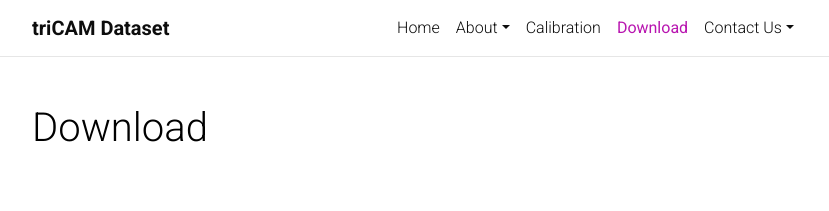
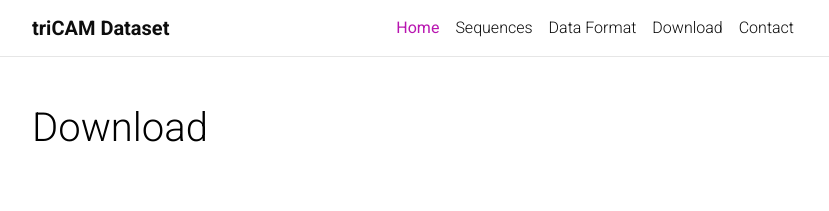
Before and after one commit to anikesadia/triCam-dataset, a Jekyll site: the page download/index.html, which Jekyll copies as it is, in a window 1280 px wide. Shown: the top 211 px of the page, without its empty margins (223-1052 px from the left). Built offline with Jekyll 4.4.1, drawn with Linux system fonts in a browser that asks for light colours; comment, search, counter and statistics services are not loaded; a style sheet for code colours, icons or effects is not loaded.

Commit message:
Update index.html

```diff
--- a/download/index.html
+++ b/download/index.html
@@ -99,37 +99,21 @@
                     <ul class="navbar-nav ml-auto flex-nowrap">
 
                         <!-- Home -->
+                        <li class="nav-item active">
+                            <a class="nav-link" href="/triCam-dataset/">Home<span class="sr-only">(current)</span></a>
+                        </li>
+
                         <li class="nav-item ">
-                <a class="nav-link" href="/triCam-dataset/index.html">Home</a>
-              </li>
-
-              <!-- Other pages -->
-                <li class="nav-item dropdown ">
-                  <a class="nav-link dropdown-toggle" href="#" id="navbarDropdown" role="button" data-toggle="dropdown" aria-haspopup="true" aria-expanded="false">About</a>
-                  <div class="dropdown-menu dropdown-menu-right" aria-labelledby="navbarDropdown">
-                    <a class="dropdown-item" href="/triCam-dataset/about/sensor/index.html">Sensor Suite</a>
-                    <div class="dropdown-divider"></div>
-                    <a class="dropdown-item" href="/triCam-dataset/about/synchronization/index.html">Synchronization</a>
-                    <div class="dropdown-divider"></div>
-                    <a class="dropdown-item" href="/triCam-dataset/about/ground_truth/index.html">Ground Truth</a>
-                  </div>
+                            <a class="nav-link" href="sequences/index.html">Sequences</a>
                         </li>
                         <li class="nav-item ">
-                  <a class="nav-link" href="/triCam-dataset/calibration/index.html">Calibration</a>
-                </li>
-                <li class="nav-item active">
-                  <a class="nav-link" href="/triCam-dataset/download/index.html">Download<span class="sr-only">(current)</span></a>
-                </li>
-                <!-- <li class="nav-item ">
-                  <a class="nav-link" href="/triCam-dataset/competition/">Competition</a>
-                </li> -->
-                <li class="nav-item dropdown ">
-                  <a class="nav-link dropdown-toggle" href="#" id="navbarDropdown" role="button" data-toggle="dropdown" aria-haspopup="true" aria-expanded="false">Contact Us</a>
-                  <div class="dropdown-menu dropdown-menu-right" aria-labelledby="navbarDropdown">
-                    <a class="dropdown-item" href="https://github.com/mgaoling/mpl_calibration_toolbox/issues" target="_blank" rel="noopener noreferrer">Calibration Issue</a>
-                    <div class="dropdown-divider"></div>
-                    <a class="dropdown-item" href="https://github.com/mgaoling/mpl_dataset_toolbox/issues" target="_blank" rel="noopener noreferrer">Dataset Issue</a>
-                  </div>
+                            <a class="nav-link" href="data_format/index.html">Data Format</a>
+                        </li>
+                        <li class="nav-item ">
+                            <a class="nav-link" href="download/index.html">Download</a>
+                        </li>
+                        <li class="nav-item ">
+                            <a class="nav-link" href="contact/index.html">Contact</a>
                         </li>
                     </ul>
                 </div>
```
Lines whose indentation alone changed are shown as unchanged.
